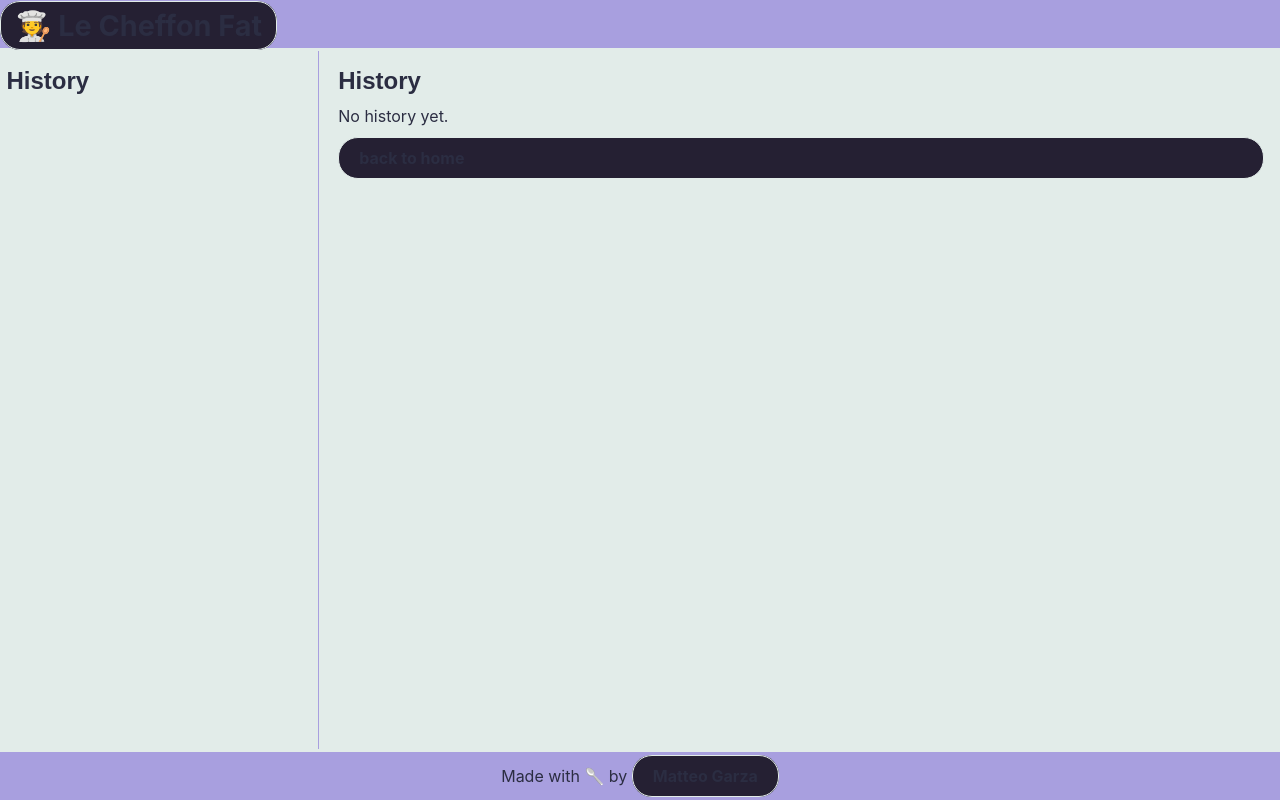
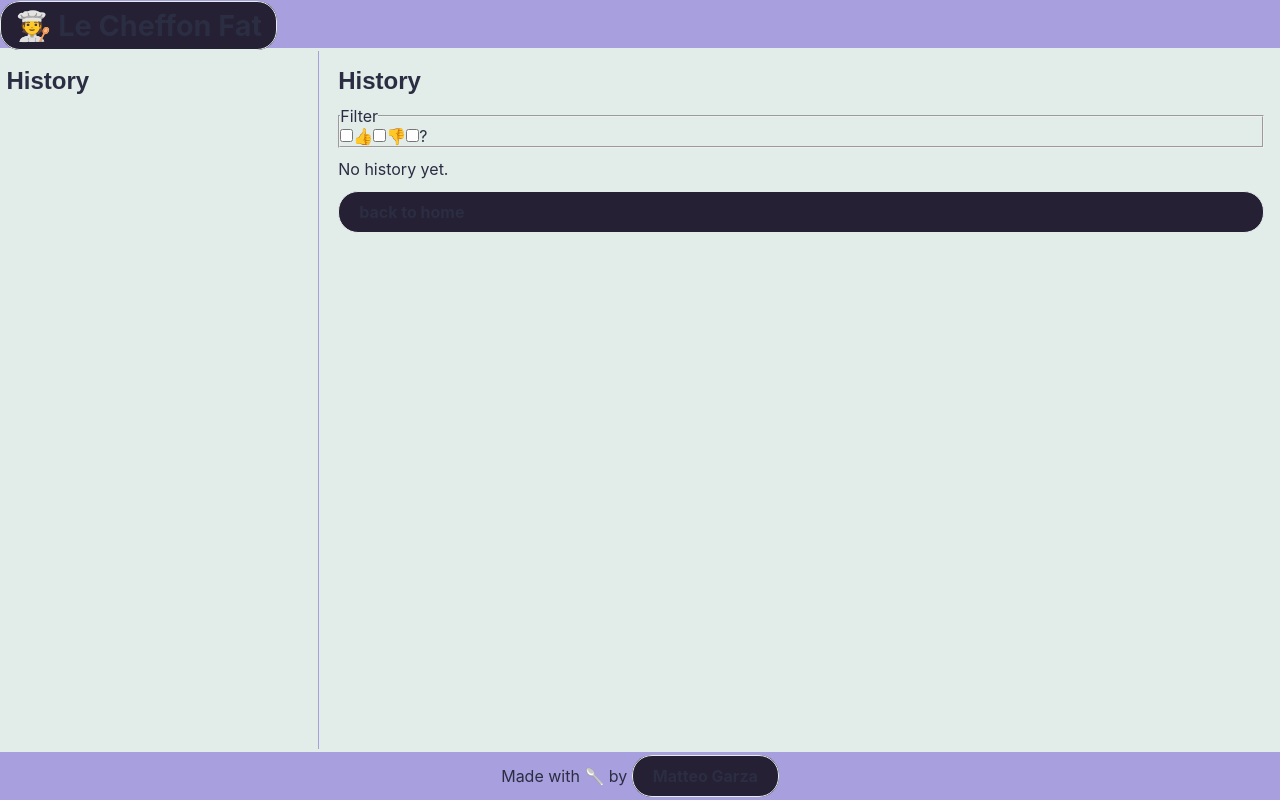
Before and after one commit to CoachGodzup/leCheffonFat, a Next.js app: page /history in a window 1280 px wide. Built offline with nearby package versions, Linux system fonts and the light colour scheme.

Commit message:
feat: add history filtering by like/dislike/unknown

```diff
--- a/src/app/history/page.tsx
+++ b/src/app/history/page.tsx
@@ -1,20 +1,64 @@
 "use client";
 
+import { useState } from "react";
 import Link from "next/link";
 import Image from "next/image";
 import { useStore } from "@/store";
 
+type FilterKey = "liked" | "disliked" | "unknown";
+
+const FILTERS: { key: FilterKey; label: string }[] = [
+  { key: "liked", label: "👍" },
+  { key: "disliked", label: "👎" },
+  { key: "unknown", label: "?" },
+];
+
 const History = () => {
   const calls = useStore((s) => s.calls);
+  const [filters, setFilters] = useState<Set<FilterKey>>(new Set());
+
+  const toggle = (key: FilterKey) => {
+    setFilters((prev) => {
+      const next = new Set(prev);
+      if (next.has(key)) next.delete(key);
+      else next.add(key);
+      return next;
+    });
+  };
+
+  const matches = (like: boolean | null): boolean => {
+    if (filters.size === 0) return true;
+    if (like === true && filters.has("liked")) return true;
+    if (like === false && filters.has("disliked")) return true;
+    if (like === null && filters.has("unknown")) return true;
+    return false;
+  };
+
+  const filtered = calls.filter((c) => matches(c.like));
 
   return (
     <section>
       <h1>History</h1>
-      {calls.length === 0 ? (
+
+      <fieldset>
+        <legend>Filter</legend>
+        {FILTERS.map(({ key, label }) => (
+          <label key={key}>
+            <input
+              type="checkbox"
+              checked={filters.has(key)}
+              onChange={() => toggle(key)}
+            />
+            {label}
+          </label>
+        ))}
+      </fieldset>
+
+      {filtered.length === 0 ? (
         <p>No history yet.</p>
       ) : (
         <ul>
-          {calls.map((call) => (
+          {filtered.map((call) => (
             <li key={call.recipeId}>
               <Link href={`/recommendation/${call.recipeId}`}>
                 <Image
```
Also changed, not shown: 1 other file (tests, documents, lock files or other folders).
